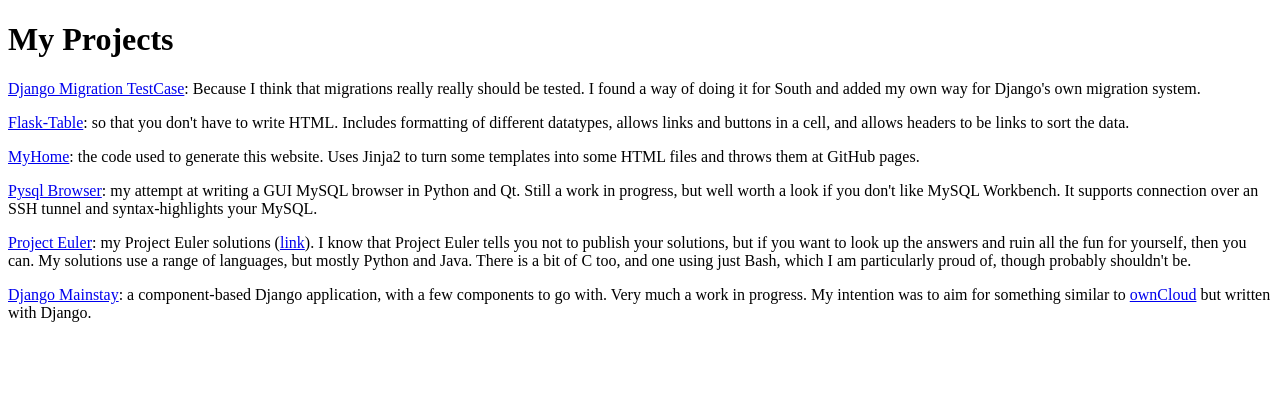
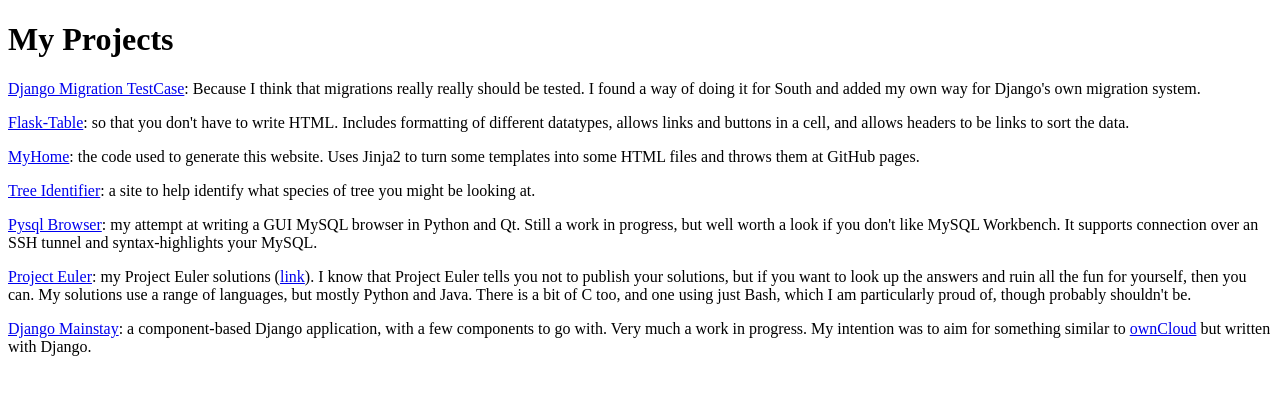
Before and after one commit to plumdog/myhome, a Python web app: template templates/projects.html in a window 1280 px wide. Shown: the part 46-441 px from the top of the page. Run offline with Jinja, Linux system fonts and the light colour scheme; the template is opened without the code that fills it, so the values that code supplies are empty; some libraries are stand-ins or nearby versions.

Commit message:
Add Tree Identifier to projects

```diff
--- a/templates/projects.html
+++ b/templates/projects.html
@@ -29,6 +29,12 @@
                 MyHome</a>: the code used to generate this
             website. Uses Jinja2 to turn some templates into some HTML
             files and throws them at GitHub pages.
+        </p>
+
+        <p>
+            <a href="https://www.plumdog.co.uk/tree_identifier/" class="project">
+                Tree Identifier</a>: a site to help identify what
+                species of tree you might be looking at.
         </p>
 
         <p>
```
